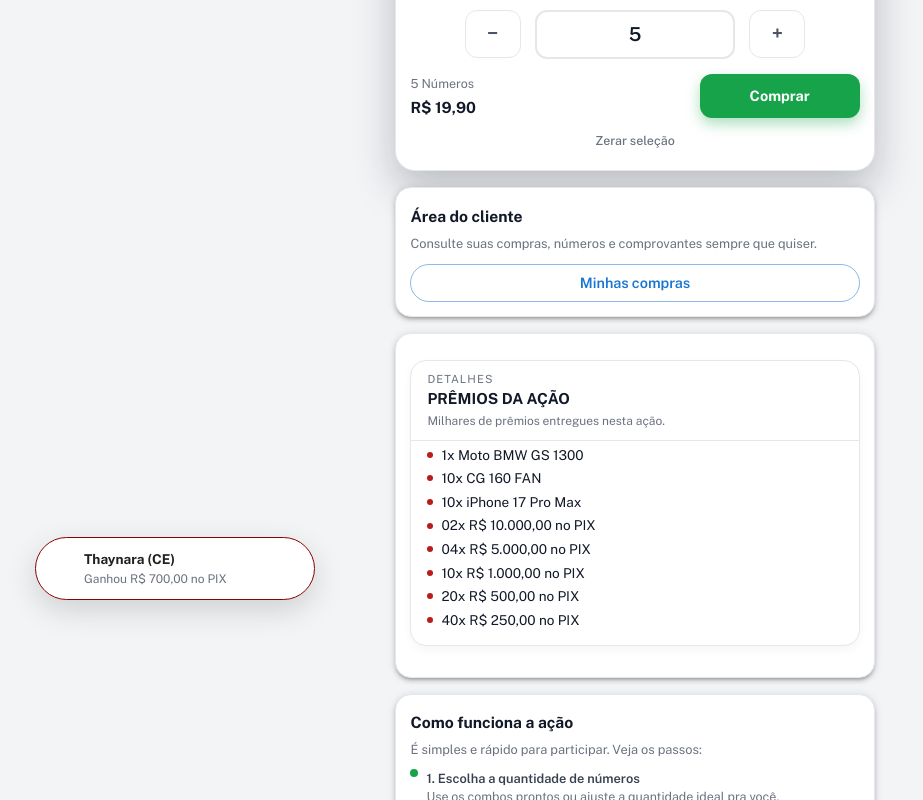
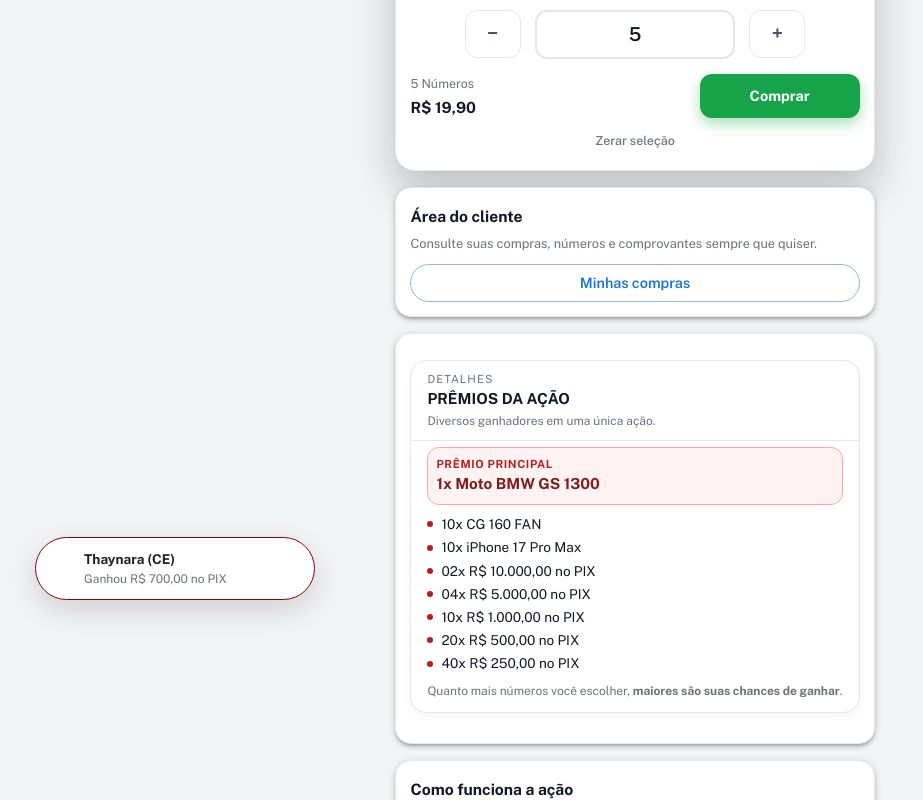
Before and after one commit to adsproadspro333-stack/tropadosal2, a Next.js app: page / in a window 1280 px wide. Both pictures are taken after a click on the element 640 px from the left and 1052 px from the top of the page. Shown: the part 652-1452 px from the top of the page, without its empty margins (5-928 px from the left). Built offline with nearby package versions, Linux system fonts and the light colour scheme; some icons are missing; what @mui/material-nextjs would draw is missing.

Commit message:
front cards

```diff
--- a/app/components/ActionPrizesCard.tsx
+++ b/app/components/ActionPrizesCard.tsx
@@ -57,7 +57,7 @@ export default function ActionPrizesCard() {
                 mt: 0.2,
               }}
             >
-              Milhares de prêmios entregues nesta ação.
+              Diversos ganhadores em uma única ação.
             </Typography>
           </Box>
 
@@ -78,12 +78,44 @@ export default function ActionPrizesCard() {
             sx={{
               px: 2,
               pb: 1.5,
-              pt: 0.5,
+              pt: 0.8,
               borderTop: "1px solid #e5e7eb",
             }}
           >
+            {/* 🔥 PRÊMIO PRINCIPAL EM DESTAQUE */}
+            <Box
+              sx={{
+                mb: 1.2,
+                p: 1,
+                borderRadius: 1.5,
+                border: "1px solid #FCA5A5",
+                bgcolor: "#FEF2F2",
+              }}
+            >
+              <Typography
+                sx={{
+                  fontSize: "0.7rem",
+                  fontWeight: 700,
+                  color: "#B91C1C",
+                  textTransform: "uppercase",
+                  letterSpacing: 0.6,
+                }}
+              >
+                Prêmio principal
+              </Typography>
+              <Typography
+                sx={{
+                  fontSize: "0.95rem",
+                  fontWeight: 800,
+                  color: "#7F1D1D",
+                }}
+              >
+                1x Moto BMW GS 1300
+              </Typography>
+            </Box>
+
+            {/* LISTA DE PRÊMIOS */}
             {[
-              "1x Moto BMW GS 1300",
               "10x CG 160 FAN",
               "10x iPhone 17 Pro Max",
               "02x R$ 10.000,00 no PIX",
@@ -98,7 +130,7 @@ export default function ActionPrizesCard() {
                 sx={{
                   fontSize: "0.85rem",
                   color: "#111827",
-                  mb: 0.4,
+                  mb: 0.35,
                   display: "flex",
                   alignItems: "center",
                   gap: 1,
@@ -118,6 +150,18 @@ export default function ActionPrizesCard() {
                 {item}
               </Typography>
             ))}
+
+            {/* MICRO-COPY DE CONVERSÃO */}
+            <Typography
+              sx={{
+                mt: 1,
+                fontSize: "0.75rem",
+                color: "#6B7280",
+              }}
+            >
+              Quanto mais números você escolher,{" "}
+              <strong>maiores são suas chances de ganhar</strong>.
+            </Typography>
           </Box>
         </Collapse>
       </Box>
```
